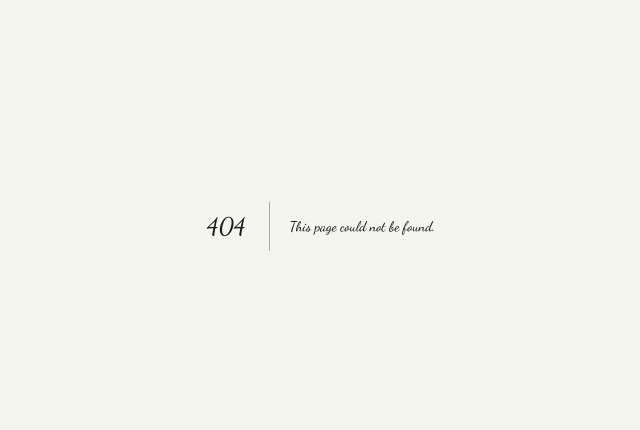
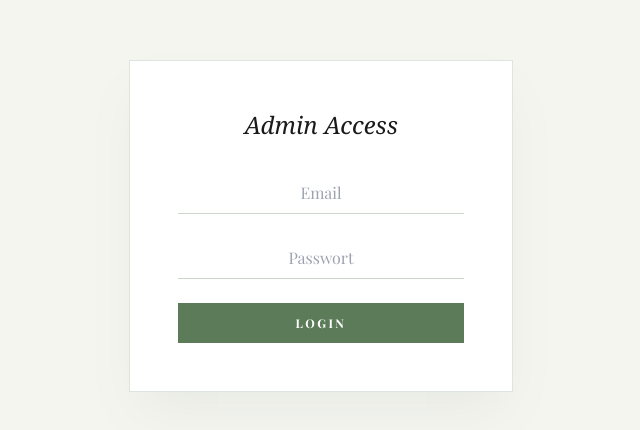
Before and after one commit to Firat-o/invite-card, a Next.js app: page /admin/login in a window 1280 px wide. Before the commit this address had no page. Shown: the part 174-604 px from the top of the page, without its empty margins (319-959 px from the left). Built offline with nearby package versions, Linux system fonts and the light colour scheme; no server answers; a web font is replaced by a local one; what @designbycode/tailwindcss-text-stroke would draw is missing.

Commit message:
Implement admin login page with Firebase authentication

```diff
--- /dev/null
+++ b/app/admin/login/page.tsx
@@ -0,0 +1,66 @@
+"use client";
+
+import { useState } from "react";
+import { signInWithEmailAndPassword } from "firebase/auth";
+import { auth } from "@/firebase/firebase"; // Pfad anpassen falls nötig
+import { useRouter } from "next/navigation";
+import { motion } from "framer-motion";
+
+export default function AdminLogin() {
+  const [email, setEmail] = useState("");
+  const [password, setPassword] = useState("");
+  const [error, setError] = useState("");
+  const router = useRouter();
+
+  const handleLogin = async (e: React.FormEvent) => {
+    e.preventDefault();
+    try {
+      await signInWithEmailAndPassword(auth, email, password);
+      router.push("/admin/dashboard");
+    } catch (err) {
+      setError("Zugriff verweigert. Überprüfe deine Daten.");
+    }
+  };
+
+  return (
+    <div className="min-h-screen bg-[#F5F5F0] flex items-center justify-center p-4">
+      <motion.div
+        initial={{ opacity: 0, scale: 0.95 }}
+        animate={{ opacity: 1, scale: 1 }}
+        className="bg-white p-8 md:p-12 shadow-2xl shadow-[#5c7c59]/10 max-w-sm w-full border border-[#5c7c59]/20"
+      >
+        <h1 className="text-2xl font-serif text-[#1a1a1a] mb-8 text-center italic">Admin Access</h1>
+
+        <form onSubmit={handleLogin} className="space-y-6">
+          <div>
+            <input
+              type="email"
+              value={email}
+              onChange={(e) => setEmail(e.target.value)}
+              placeholder="Email"
+              className="w-full bg-transparent border-b border-[#5c7c59]/30 py-2 focus:outline-none focus:border-[#5c7c59] transition-colors text-center"
+            />
+          </div>
+          <div>
+            <input
+              type="password"
+              value={password}
+              onChange={(e) => setPassword(e.target.value)}
+              placeholder="Passwort"
+              className="w-full bg-transparent border-b border-[#5c7c59]/30 py-2 focus:outline-none focus:border-[#5c7c59] transition-colors text-center"
+            />
+          </div>
+
+          {error && <p className="text-red-500 text-xs text-center">{error}</p>}
+
+          <button
+            type="submit"
+            className="w-full bg-[#5c7c59] text-white py-3 uppercase tracking-[0.2em] text-xs font-bold hover:bg-[#4a6347] transition-colors mt-4"
+          >
+            Login
+          </button>
+        </form>
+      </motion.div>
+    </div>
+  );
+}
```
